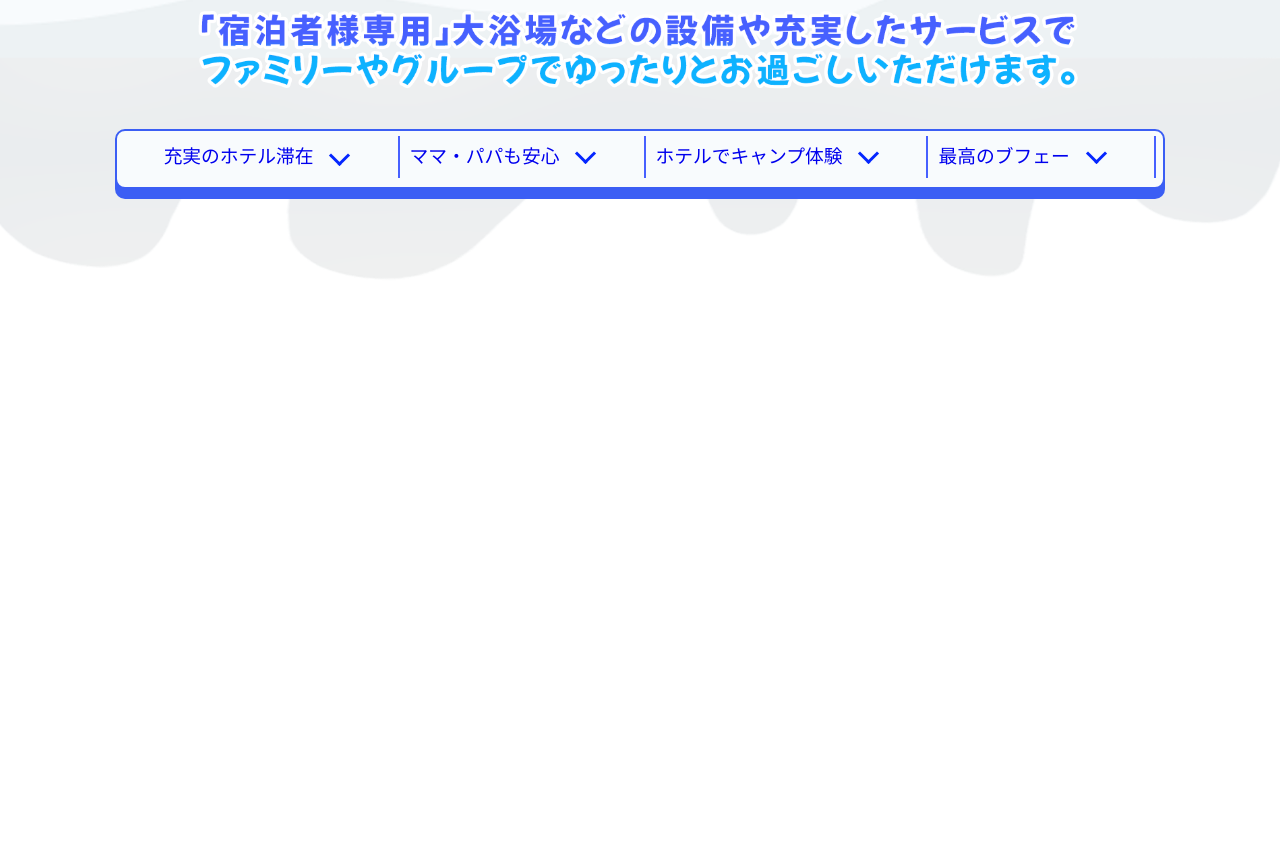
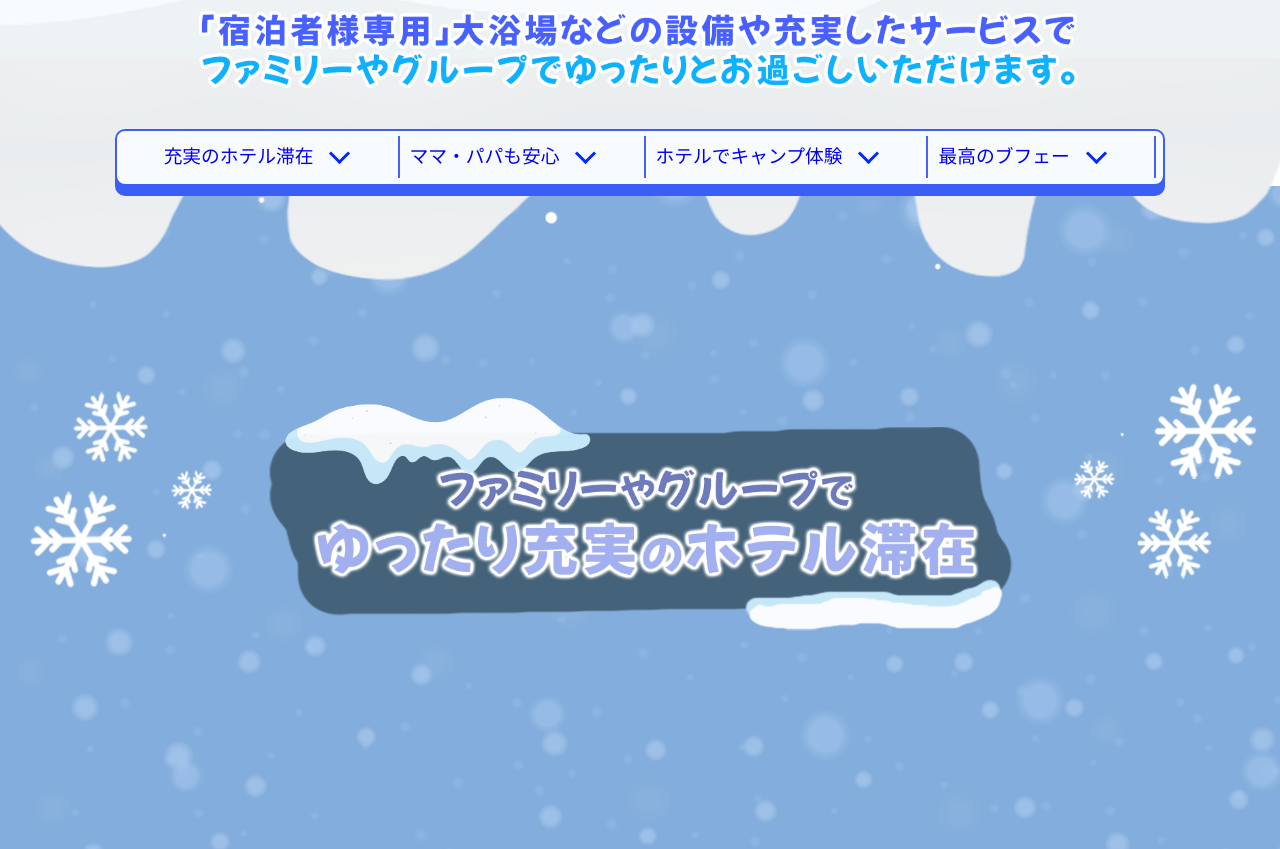
Before and after one commit to SleepyBedo/ozora_hotel, a plain HTML site: page index.html in a window 1280 px wide. Shown: the part 736-1585 px from the top of the page. Before the commit the page ends 1021 px from the top, so only its background shows below. Drawn offline with Linux system fonts and the light colour scheme.

Commit message:
we:re family

```diff
--- a/css/style.css
+++ b/css/style.css
@@ -100,7 +100,7 @@ body {
     position: relative;
     max-width: 1050px;
     width: 100%;
-    height: 60px;
+    height: 100%;
     margin: auto;
     margin-top: 2%;
 }
@@ -144,6 +144,14 @@ body {
     margin-left: 1.0em;
 }
 
-.nav4 {
+#family {
+    background-color: #83addc;
+    max-width: 1880px;
+    width: 100%;
+    height: 2200px;
+    background-image: url(img/familybg.png);
+}
 
+#family h1 img{
+    margin-top: 15%;
 }
--- a/index.html
+++ b/index.html
@@ -31,7 +31,8 @@
     <div class="nav">
         <ul>
             <li>
-                <a href="#family">充実のホテル滞在<p></p></a>
+                <a href="#family">充実のホテル滞在</a>
+                <p></p>
             </li>
             <li>
                 <a href="#child">ママ・パパも安心</a>
@@ -47,16 +48,16 @@
             </li>
         </ul>
     </div>
-    <div class="family">
+    <div id="family">
+        <h1><img src="css/img/familytitle.png" alt=""></h1>
+    </div>
+    <div id="child">
 
     </div>
-    <div class="child">
+    <div id="camp">
 
     </div>
-    <div class="camp">
-
-    </div>
-    <div class="buffet">
+    <div id="buffet">
 
     </div>
     <div class="footer"></div>
```
Also changed, not shown: css/img/familybg.png (added), css/img/familytitle.png (added).
